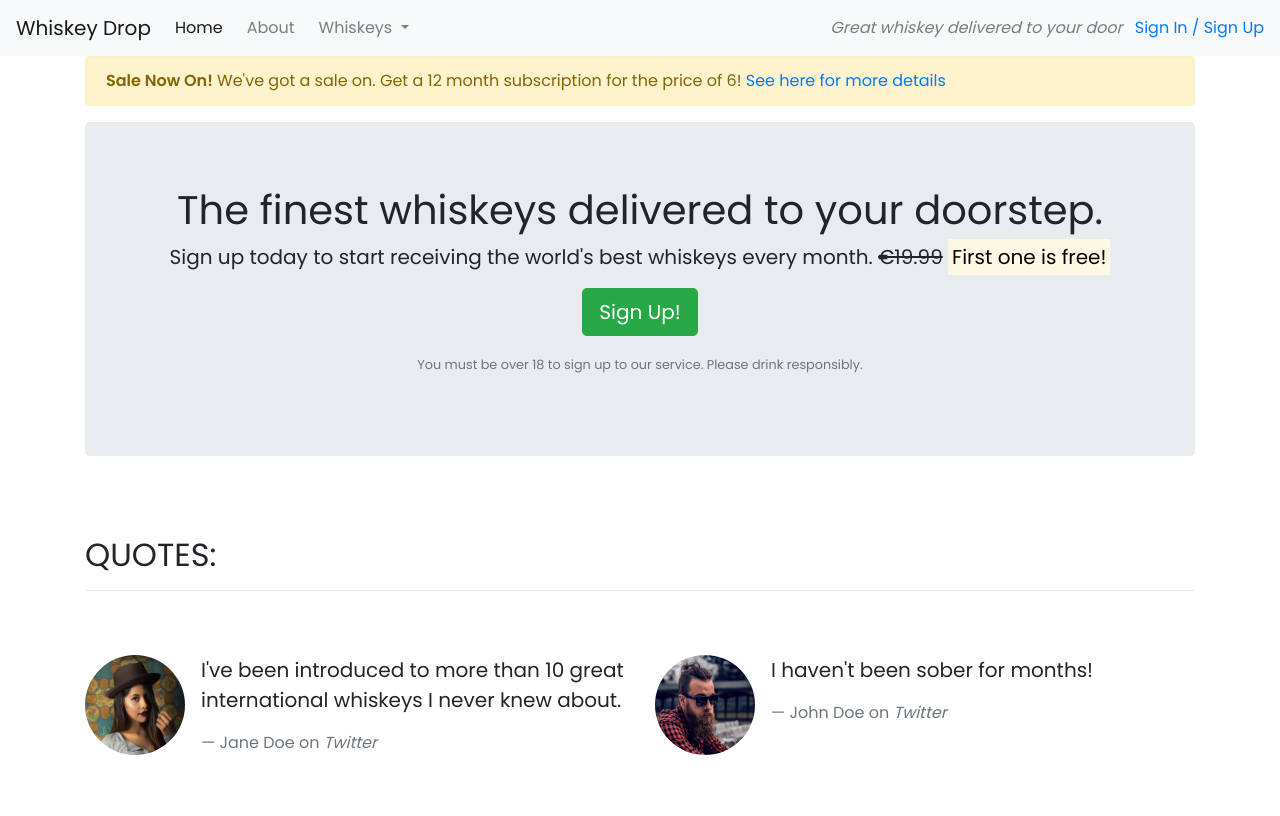
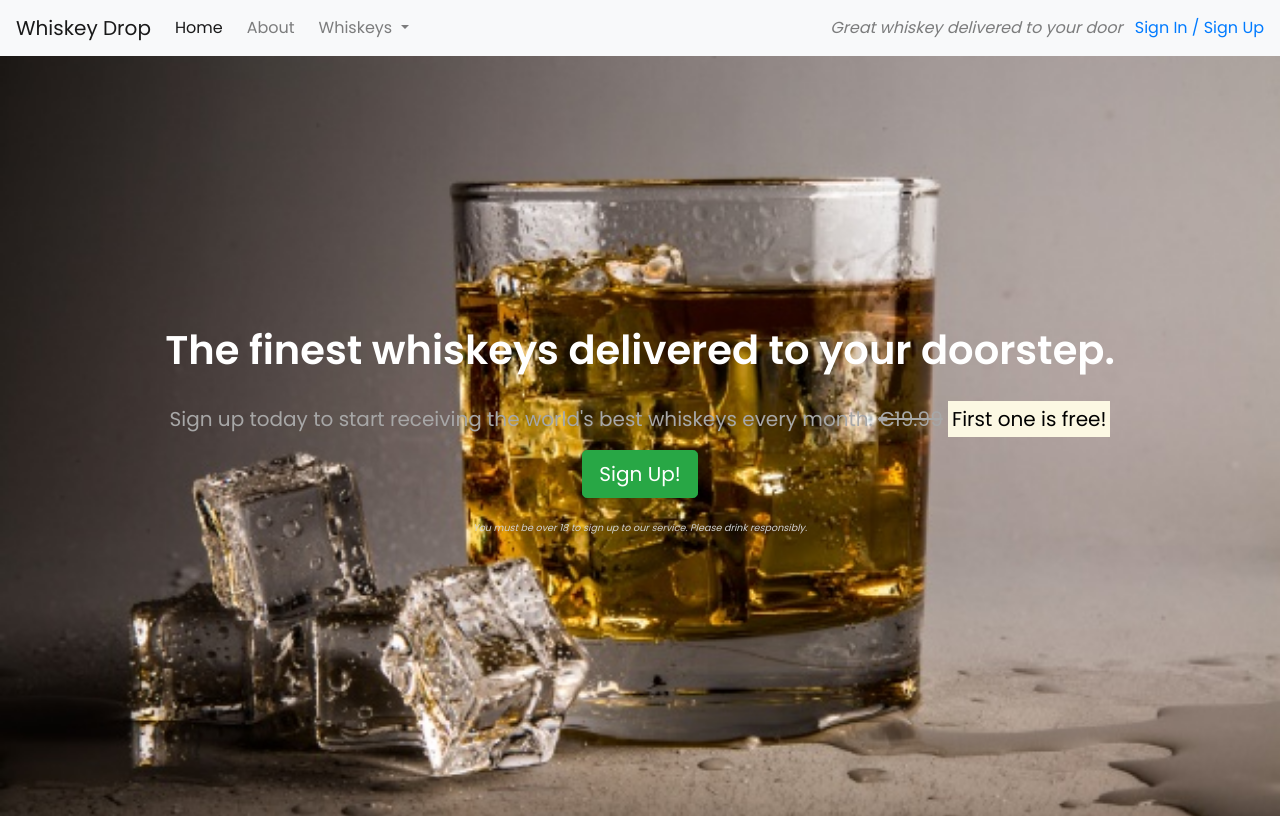
Before and after one commit to siobhanlgorman/Bootstrap4-practice, a plain HTML site: page index.html in a window 1280 px wide. Shown: the top 816 px of the page. Drawn offline with nearby package versions, Linux system fonts and the light colour scheme.

Commit message:
Add styling to background image

```diff
--- a/assets/css/style.css
+++ b/assets/css/style.css
@@ -6,8 +6,43 @@ body {
 
 .alert-container {}
 
-.callout-container {}
+.callout-container {
+    height: 100vh;
+    background: url("../images/glass-with-whiskey-1462561617wKV.jpg") no-repeat center center fixed;
+    -webkit-background-size: cover;
+    -moz-background-size: cover;
+    -o-background-size: cover;
+    background-size: cover;
+
+    display: flex;
+    align-items: center;
+    justify-content: center;
+      }
+}
 
 .quotes-container {}
 
 .features-container {}
+
+/* Jumbotron */
+.jumbotron {
+    background-color: transparent;
+}
+
+.jumbotron-header {
+    color: white;
+    font-weight: bold;
+    margin-bottom: 30px;
+
+}
+
+.jumbotron .lead {
+    color: #a7a7a7;
+}
+
+.jumbotron small {
+    font-size: 60%;
+    font-style: italic;
+    color: #d0d0d0;
+
+}
--- a/index.html
+++ b/index.html
@@ -47,7 +47,7 @@
         </div>
         <!--</div>-->
     </nav>
-    <div class="container alert-container">
+    <!-- <div class="container alert-container">
         <div class="row d-none d-sm-block">
             <div class="col-12">
                 <div class="alert alert-warning">
@@ -56,13 +56,13 @@
                 </div>
             </div>
         </div>
-    </div>
-    <div class="container callout-container">
+    </div> -->
+    <div class="container-fluid callout-container">
         <!-- Callout -->
         <div class="row">
             <div class="col-12">
                 <section class="callout jumbotron text-center">
-                    <h1>The finest whiskeys delivered to your doorstep.</h1>
+                    <h1 class="jumbotron-header">The finest whiskeys delivered to your doorstep.</h1>
                     <p class="lead">Sign up today to start receiving the world's best whiskeys every month.
                         <s class="d-none d-sm-inline">€19.99</s>
                         <span class="d-inline d-sm-none"><br></span>
```
Also changed, not shown: assets/images/glass-with-whiskey-1462561617wKV.jpg (added).
